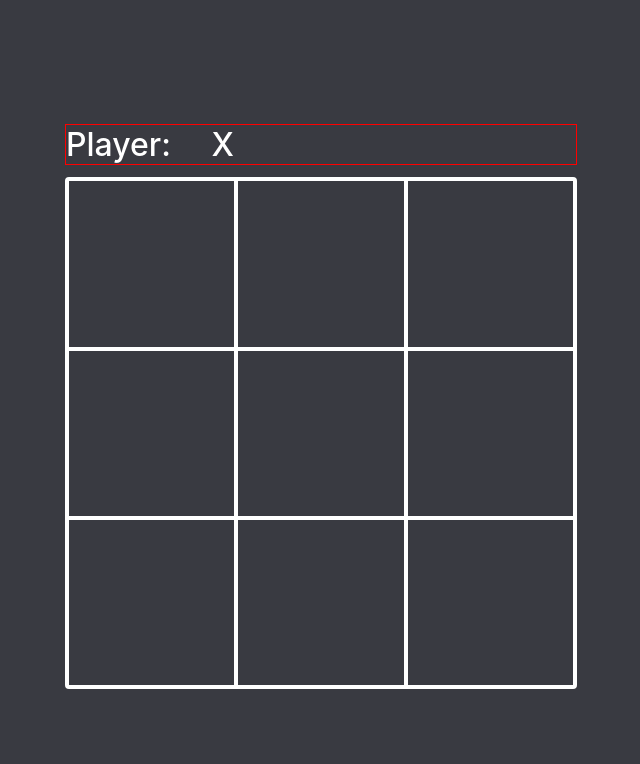
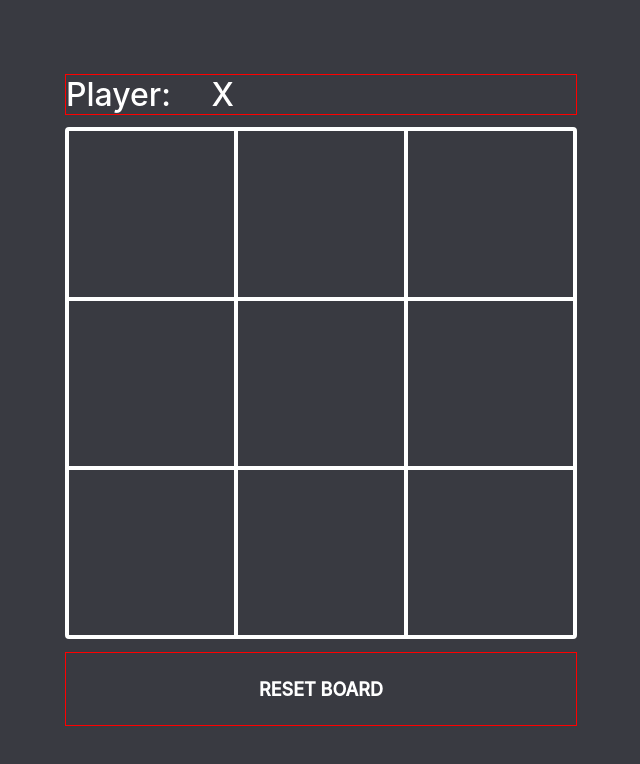
Before and after one commit to Sibindra/tic-tac-toe, a React (Vite) app: page / in a window 1280 px wide. Shown: the top 764 px of the page, without its empty margins (319-959 px from the left). Built offline with nearby package versions, Linux system fonts and the light colour scheme.

Commit message:
footer component complete

```diff
--- a/src/App.jsx
+++ b/src/App.jsx
@@ -4,6 +4,7 @@ import Header from "./components/Header";
 import Board from "./components/Board";
 
 import "./index.css";
+import Footer from "./components/Footer";
 
 function App() {
     const [boxes, setBoxes] = useState(Array(9).fill(null));
@@ -19,9 +20,6 @@ function App() {
         const newBoxes = [...boxes];
         newBoxes[index] = player;
         setBoxes(newBoxes);
-
-        // console.log(boxes)
-        console.log("index = " + index);
     }
 
     return (
@@ -32,6 +30,8 @@ function App() {
                 onClickFunction={handleClick}
                 elementArr={boxes}
             />
+
+            <Footer/>
         </div>
     );
 }
--- /dev/null
+++ b/src/components/Footer.jsx
@@ -0,0 +1,9 @@
+import React from "react";
+
+export default function Footer() {
+    return (
+        <div className="Footer">
+            <button>Reset Board</button>
+        </div>
+    );
+}
--- a/src/components/Header.jsx
+++ b/src/components/Header.jsx
@@ -5,6 +5,8 @@ export default function Header(props) {
         <div className="Header">
             Player: &emsp;
             <span className="Player">{props.player}</span>
+
+            <span className="winStatus"></span>
         </div>
     );
 }
--- a/src/index.css
+++ b/src/index.css
@@ -21,8 +21,8 @@
     border: 2px solid white;
     border-radius: 4px;
     display: grid;
-    grid-template-rows: repeat(3,1fr);
-    grid-template-columns: repeat(3,1fr);
+    grid-template-rows: repeat(3, 1fr);
+    grid-template-columns: repeat(3, 1fr);
 
     height: 40vmax;
     width: 40vmax;
@@ -39,7 +39,7 @@
     cursor: pointer;
 }
 
-.Header{
+.Header {
     border: 1px solid red;
     width: 40vmax;
     font-size: 2rem;
@@ -47,3 +47,57 @@
 
     color: white;
 }
+
+.Footer {
+    border: 1px solid red;
+    width: 40vmax;
+    font-size: 2rem;
+    margin: 1vmax;
+
+    display: flex;
+    justify-content: center;
+    align-items: center;
+
+    color: white;
+    padding: 2vmax;
+}
+
+button {
+    font-size: 18px;
+    color:white;
+    font-family: inherit;
+    font-weight: 800;
+    cursor: pointer;
+    position: relative;
+    border: none;
+    background: none;
+    text-transform: uppercase;
+    transition-timing-function: cubic-bezier(0.25, 0.8, 0.25, 1);
+    transition-duration: 400ms;
+    transition-property: color;
+}
+
+button:focus,
+button:hover {
+    color: #fff;
+}
+
+button:focus:after,
+button:hover:after {
+    width: 100%;
+    left: 0%;
+}
+
+button:after {
+    content: "";
+    pointer-events: none;
+    bottom: -2px;
+    left: 50%;
+    position: absolute;
+    width: 0%;
+    height: 2px;
+    background-color: #fff;
+    transition-timing-function: cubic-bezier(0.25, 0.8, 0.25, 1);
+    transition-duration: 400ms;
+    transition-property: width, left;
+}
```
